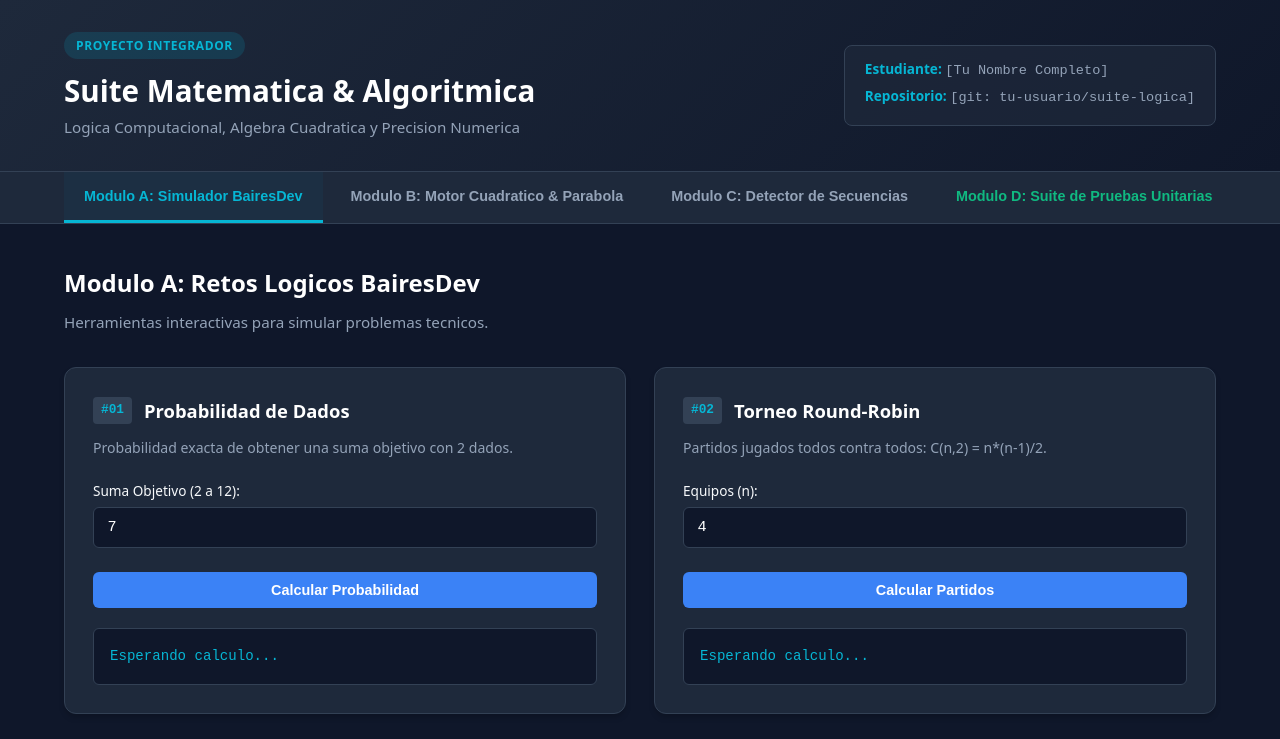
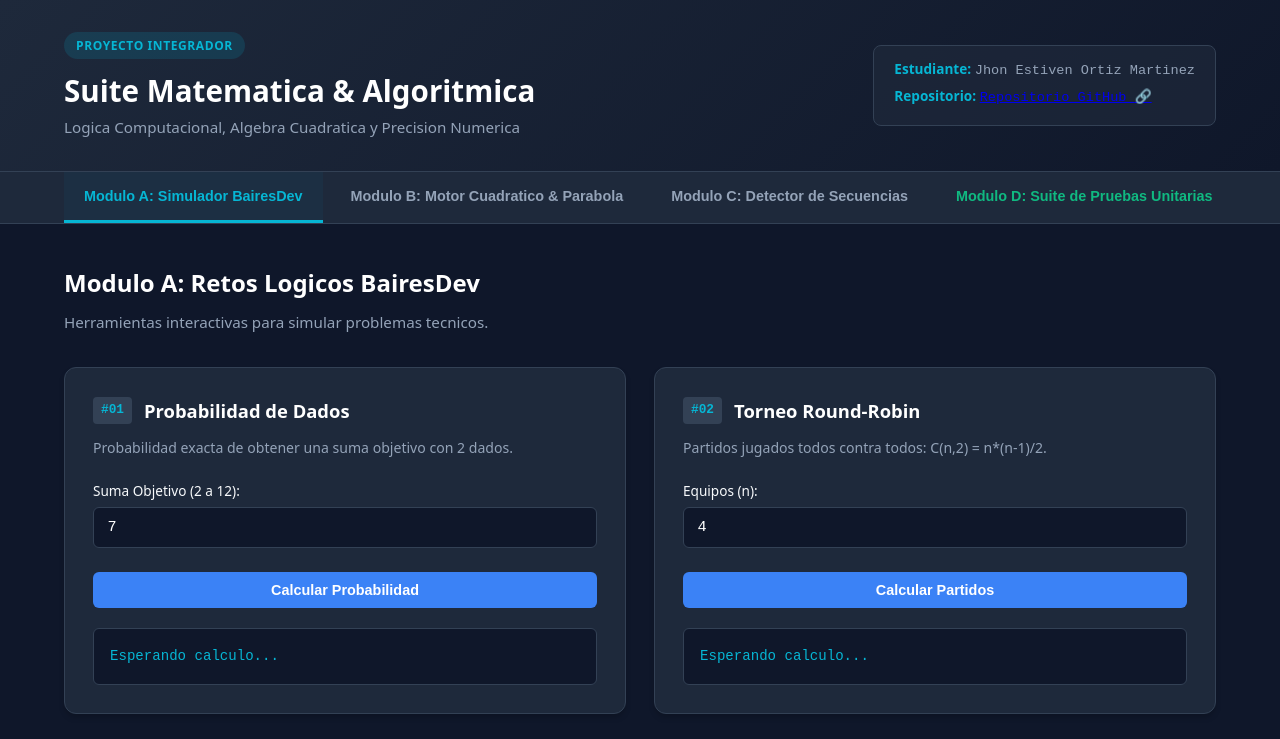
Before and after one commit to St7v07/suite-matematica-web, a plain HTML site: page index.html in a window 1280 px wide. Shown: the top 739 px of the page. Drawn offline with Linux system fonts and the light colour scheme.

Commit message:
cambios en el link del repositorio y agregar validaciones en el modulo A

```diff
--- a/index.html
+++ b/index.html
@@ -16,8 +16,12 @@
         <p class="subtitle">Logica Computacional, Algebra Cuadratica y Precision Numerica</p>
       </div>
       <div class="student-info">
-        <div class="info-tag"><strong>Estudiante:</strong> <span class="placeholder">[Tu Nombre Completo]</span></div>
-        <div class="info-tag"><strong>Repositorio:</strong> <span class="placeholder">[git: tu-usuario/suite-logica]</span></div>
+        <div class="info-tag"><strong>Estudiante:</strong> <span class="placeholder">Jhon Estiven Ortiz Martinez</span></div>
+        <div class="info-tag"><strong>Repositorio:</strong> <span class="placeholder">
+          <a href="https://github.com/St7v07/suite-matematica-web" target="_blank">
+            Repositorio GitHub <span class="external-link">🔗</span>
+          </a>
+        </span></div>
       </div>
     </div>
   </header>
```
Also changed, not shown: js/modules/bairesdev.js (line endings or trailing spaces).
